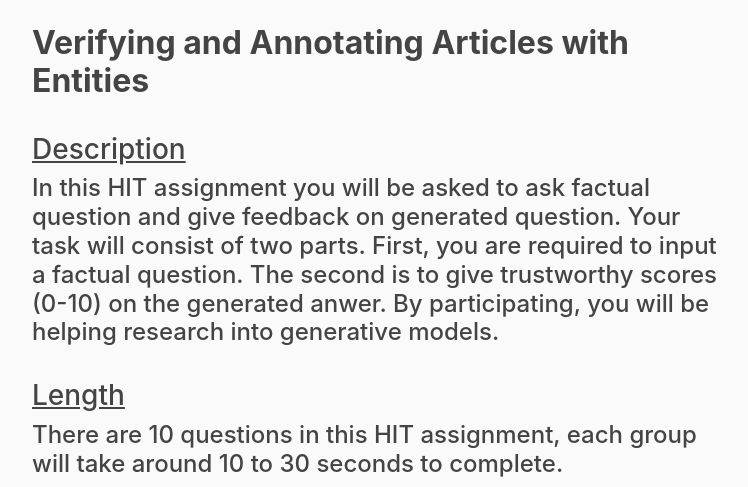
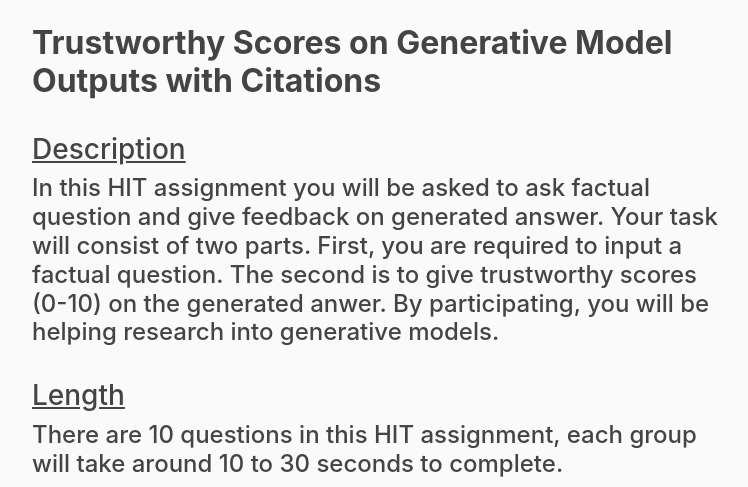
Before and after one commit to yifding/TrustCitationLLM, a Flask app: page / in a window 1280 px wide. Shown: the part 56-543 px from the top of the page, without its empty margins (68-816 px from the left). Run offline with Flask 3, Linux system fonts and the light colour scheme; some libraries are stand-ins or nearby versions.

Commit message:
update instructions

```diff
--- a/form.py
+++ b/form.py
@@ -4,10 +4,10 @@ from wtforms.validators import DataRequired, Length
 
 
 class AskForm(FlaskForm):
-    user_input = StringField('User_input', validators=[DataRequired(), Length(min=5, max=100)])
+    user_input = StringField('Please enter your question.', validators=[DataRequired(), Length(min=5, max=100)])
     # rating = IntegerField('test Rating (1-10)  ', validators=[DataRequired()])
     rating = IntegerRangeField('Trustworthy Rating (0-10)  ', validators=[DataRequired()], render_kw={'style': 'width: 40ch'},)
-    submit = SubmitField('Submit User Input')
+    submit = SubmitField('Ask ChatGPT')
 
 
 class CollectForm(FlaskForm):
--- a/requirements.py
+++ b/requirements.py
@@ -3,7 +3,7 @@ blinker==1.5
 certifi==2021.5.30
 charset-normalizer==2.0.12
 click==8.0.4
-dataclasses==0.8
+# dataclasses==0.8
 dnspython==2.2.1
 email-validator==1.3.1
 Flask==1.0
--- a/templates/home.html
+++ b/templates/home.html
@@ -5,10 +5,10 @@
 <div class="container">
     <div class="row">
         <div class="col-sm-12">
-            <h2><strong>Verifying and Annotating Articles with Entities</strong></h2>
+            <h2><strong>Trustworthy Scores on Generative Model Outputs with Citations</strong></h2>
             <br>
             <h3><u>Description</u></h3>
-            <h4>In this HIT assignment you will be asked to ask factual question and give feedback on generated question.
+            <h4>In this HIT assignment you will be asked to ask factual question and give feedback on generated answer.
                 Your task will consist of two parts. First, you are required to input a factual question. The second is to give trustworthy scores (0-10) on the
                 generated anwer. By participating, you will be helping research into generative models.
 
```
